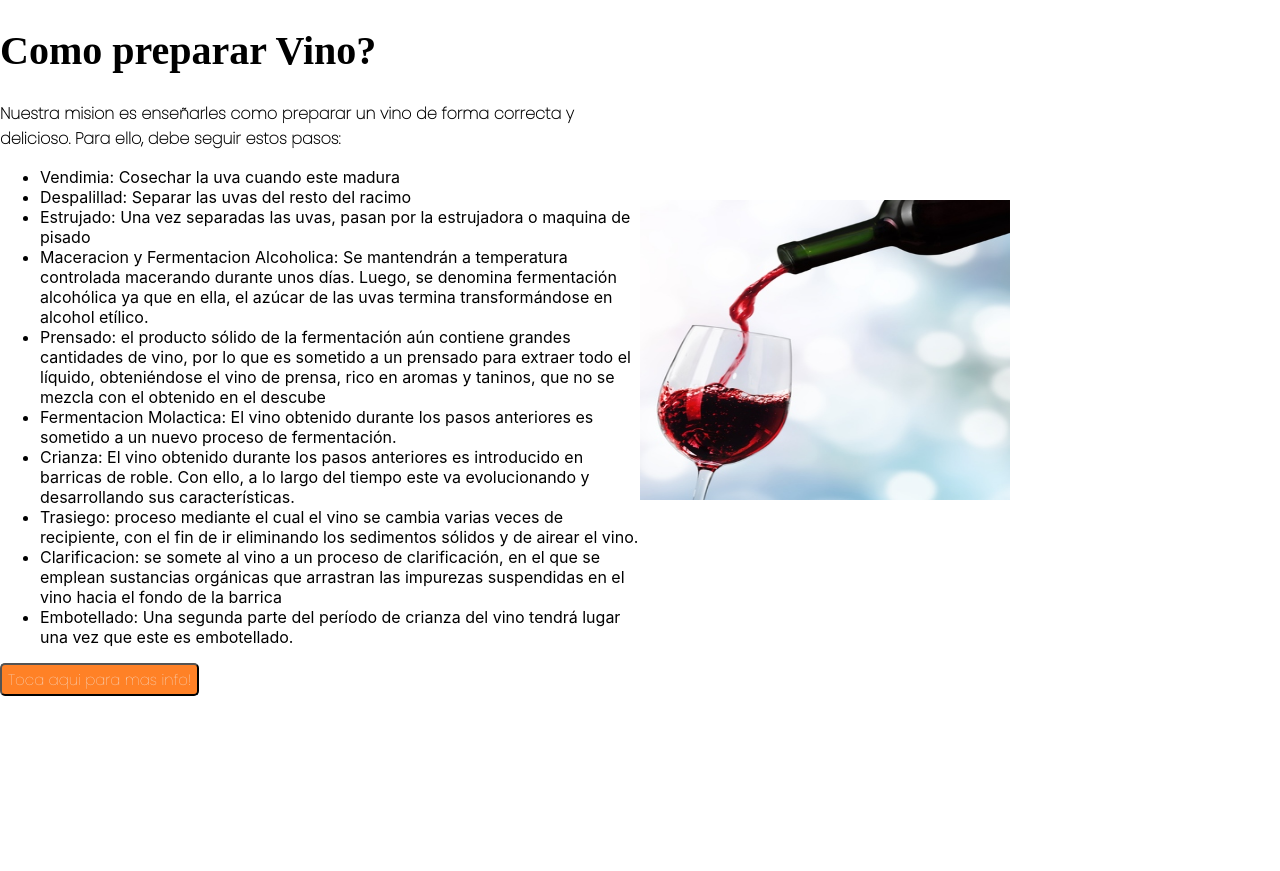
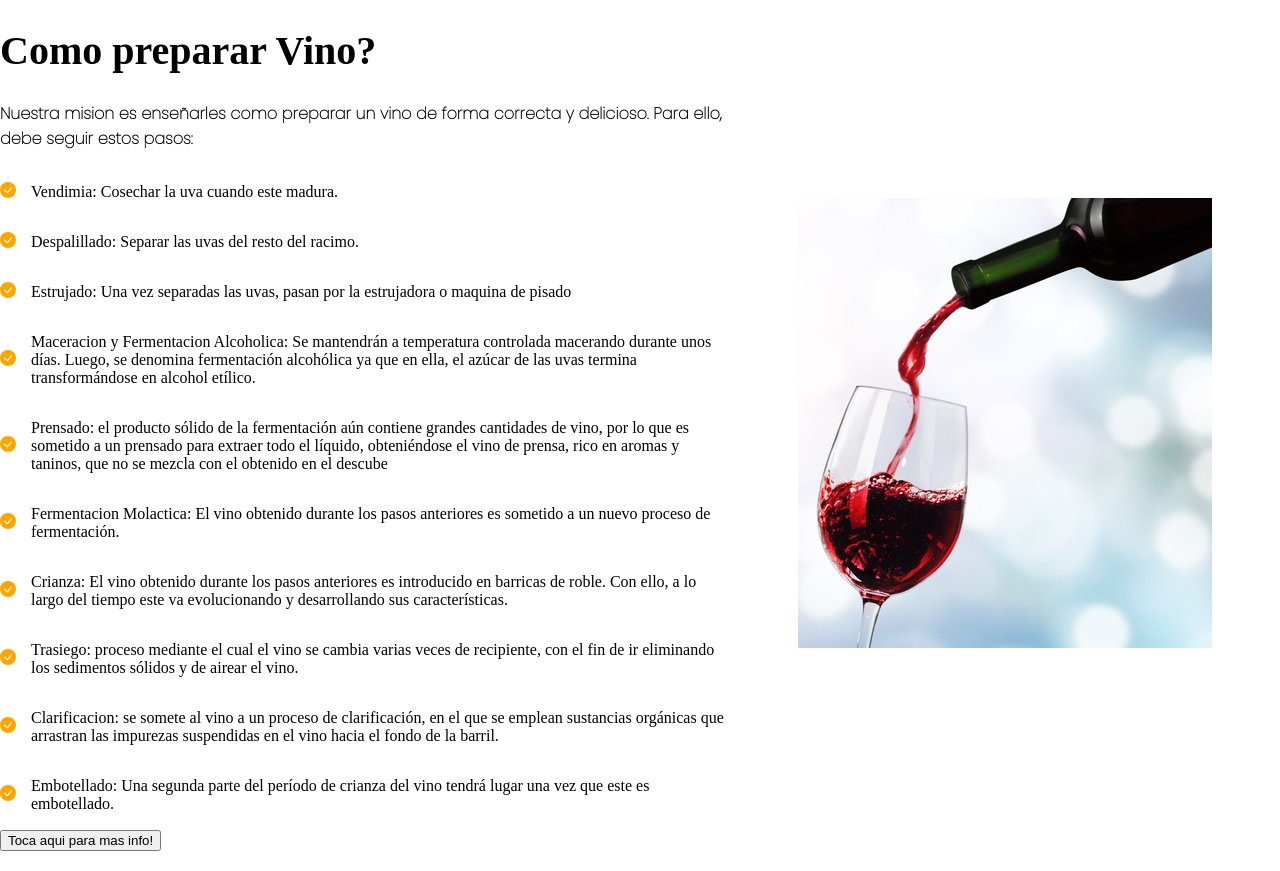
Before and after one commit to Lucas-Funes/Proyecto-Numen-2, a React (Create React App) app in the folder prueba/: page / in a window 1280 px wide. Before the commit the page ends 800 px from the top, so only its background shows below. Built offline with nearby package versions, Linux system fonts and the light colour scheme.

Commit message:
cambios del dia 28/11/2021

```diff
--- a/prueba/src/App.js
+++ b/prueba/src/App.js
@@ -6,7 +6,7 @@ import Content from './components/Content/content.js'
 //import Health from './components/Health/health.js'
 //import Navbar from './components/Navbar/navbar.js'
 //import Offers from './components/Offers/offers.js'
-import Surprise from './components/Surprise/surprise.js'
+//import Surprise from './components/Surprise/surprise.js'
 //import TellaFriend from './components/TellaFriend/tellafriend.js'
 
 
@@ -16,10 +16,10 @@ function App() {
 
       <Content/>
 
+      <br/>
 
 
 
-      <Surprise/>
 
 
 
--- a/prueba/src/components/Content/content.css
+++ b/prueba/src/components/Content/content.css
@@ -11,31 +11,128 @@ h3 {
   font-size: 16px;
 }
 
-.conteiner {
-  display: grid;
-  grid-template-columns: repeat(2, 1fr);
+p{
+  font-family: "Cormorant";
+  color: black;
+  font-size: 16px;
 }
 
-.conteiner-data ul {
-    font-family: Arial, Helvetica, sans-serif;
-    font-style: normal;
-    font-weight: normal;
-    font-size: 16px;
-    line-height: 24px;
-    text-decoration: none;
+.conteiner{
+  display: flex;
+  flex-direction: row;
+  justify-content: center;
+  align-content: center;
+  align-items: center;
 }
 
-.boton {
-  background: #ff8126;
-  border-radius: 5px;
-  color: aliceblue;
-  font-family: "Poppins";
-  font-size: 15px;
-  line-height: 27px;
+.conteiner-data{
+  display: flex;
+  flex-direction: row;
+  justify-content: center;
+  align-items: center;
+  align-content: center;
 }
 
-.conteiner-img img {
-  padding-top: 200px;
-  width: 370px;
-  height: 300px;
+
+
+.conteiner-data-images{
+  display: flex;
+  flex-direction: column;
 }
+
+
+
+
+.images-datawine-one{
+  display: flex;
+  align-items: center;
+}
+.partone-data{
+  padding-left: 15px;
+}
+
+
+
+.images-datawine-two{
+  display: flex;
+  align-items: center;
+}
+.partwo-data{
+  padding-left: 15px;
+}
+
+
+
+.images-datawine-three{
+  display: flex;
+  align-items: center;
+}
+.parthree-data{
+  padding-left: 15px;
+}
+
+
+.images-datawine-four{
+  display: flex;
+  align-items: center;
+}
+.partfour-data{
+  padding-left: 15px;
+}
+
+.images-datawine-five{
+  display: flex;
+  align-items: center;
+}
+.partfive-data{
+  padding-left: 15px;
+}
+
+
+.images-datawine-six{
+  display: flex;
+  align-items: center;
+}
+.partsix-data{
+  padding-left: 15px;
+}
+
+
+.images-datawine-seven{
+  display: flex;
+  align-items: center;
+}
+.partseven-data{
+  padding-left: 15px;
+}
+
+.images-datawine-eight{
+  display: flex;
+  align-items: center;
+}
+.parteight-data{
+  padding-left: 15px;
+}
+
+.images-datawine-nine{
+  display: flex;
+  align-items: center;
+}
+.partnine-data{
+  padding-left: 15px;
+}
+
+.images-datawine-ten{
+  display: flex;
+  align-items: center;
+}
+.parten-data{
+  padding-left: 15px;
+}
+
+.conteiner-img{
+  text-align: center;
+  width: 100%;
+  height: 100%;
+  margin: auto;
+}
--- a/prueba/src/components/Content/content.js
+++ b/prueba/src/components/Content/content.js
@@ -1,6 +1,7 @@
 import React from "react";
 import "../Content/content.js";
 import Vino from "../../Images/vinotinto.jpg";
+import icono from "../../Images/icon.svg";
 import "../Content/content.css";
 
 const Content = () => {
@@ -8,66 +9,152 @@ const Content = () => {
     <>
       <div className="conteiner">
         <div ClassName="conteiner-data">
+          <div className="data">
+            <div className="title-data">
               <h1>Como preparar Vino?</h1>
+            </div>
 
+            <div className="subtitle-data">
               <h3>
-            Nuestra mision es enseñarles como preparar un vino de forma correcta
-            y delicioso. Para ello, debe seguir estos pasos:
+                Nuestra mision es enseñarles como preparar un vino de forma
+                correcta y delicioso. Para ello, debe seguir estos pasos:
               </h3>
-          <ul>
-            <li>Vendimia: Cosechar la uva cuando este madura</li>
+            </div>
 
-            <li>Despalillad: Separar las uvas del resto del racimo</li>
+            <div className="conteiner-data-images">
 
-            <li>
-              Estrujado: Una vez separadas las uvas, pasan por la estrujadora o
-              maquina de pisado
-            </li>
+              <div className="images-datawine-one">
+                <div className = "partone-img">
+                  <img src = {icono}/>
+                </div>
 
-            <li>
-              Maceracion y Fermentacion Alcoholica: Se mantendrán a temperatura
-              controlada macerando durante unos días. Luego, se denomina
-              fermentación alcohólica ya que en ella, el azúcar de las uvas
-              termina transformándose en alcohol etílico.
-            </li>
+                <div className = "partone-data">
+                  <p>Vendimia: Cosechar la uva cuando este madura.</p>
+                </div>
+              </div>
 
-            <li>
+              <div className="images-datawine-two">
+                <div className="parttwo-img">
+                  <img src={icono} />
+                </div>
+                <div className="partwo-data">
+                  <p>Despalillado: Separar las uvas del resto del racimo.</p>
+                </div>
+              </div>
+
+              <div className="images-datawine-three">
+                <div className="parthree-img">
+                  <img src={icono} />
+                </div>
+                <div className="parthree-data">
+                  <p>
+                    Estrujado: Una vez separadas las uvas, pasan por la
+                    estrujadora o maquina de pisado
+                  </p>
+                </div>
+              </div>
+
+              <div className="images-datawine-four">
+                <div className="partfour-img">
+                  <img src={icono} />
+                </div>
+                <div className="partfour-data">
+                  <p>
+                    Maceracion y Fermentacion Alcoholica: Se mantendrán a
+                    temperatura controlada macerando durante unos días. Luego,
+                    se denomina fermentación alcohólica ya que en ella, el
+                    azúcar de las uvas termina transformándose en alcohol
+                    etílico.
+                  </p>
+                </div>
+              </div>
+
+              <div className="images-datawine-five">
+                <div className="partfive-img">
+                  <img src={icono} />
+                </div>
+                <div className="partfive-data">
+                  <p>
                     Prensado: el producto sólido de la fermentación aún contiene
-              grandes cantidades de vino, por lo que es sometido a un prensado
-              para extraer todo el líquido, obteniéndose el vino de prensa, rico
-              en aromas y taninos, que no se mezcla con el obtenido en el
-              descube
-            </li>
+                    grandes cantidades de vino, por lo que es sometido a un
+                    prensado para extraer todo el líquido, obteniéndose el vino
+                    de prensa, rico en aromas y taninos, que no se mezcla con el
+                    obtenido en el descube
+                  </p>
+                </div>
+              </div>
 
-            <li>
+              <div className="images-datawine-six">
+                <div className="partsix-img">
+                  <img src={icono} />
+                </div>
+                <div className="partsix-data">
+                  <p>
                     Fermentacion Molactica: El vino obtenido durante los pasos
                     anteriores es sometido a un nuevo proceso de fermentación.
-            </li>
+                  </p>
+                </div>
+              </div>
 
-            <li>
+              <div className="images-datawine-seven">
+                <div className="partseven-img">
+                  <img src={icono} />
+                </div>
+                <div className="partseven-data">
+                  <p>
                     Crianza: El vino obtenido durante los pasos anteriores es
-              introducido en barricas de roble. Con ello, a lo largo del tiempo
-              este va evolucionando y desarrollando sus características.
-            </li>
+                    introducido en barricas de roble. Con ello, a lo largo del
+                    tiempo este va evolucionando y desarrollando sus
+                    características.
+                  </p>
+                </div>
+              </div>
 
-            <li>
-              Trasiego: proceso mediante el cual el vino se cambia varias veces
-              de recipiente, con el fin de ir eliminando los sedimentos sólidos
-              y de airear el vino.
-            </li>
+              <div className="images-datawine-eight">
+                <div className="parteight-img">
+                  <img src={icono} />
+                </div>
+                <div className="parteight-data">
+                  <p>
+                    Trasiego: proceso mediante el cual el vino se cambia varias
+                    veces de recipiente, con el fin de ir eliminando los
+                    sedimentos sólidos y de airear el vino.
+                  </p>
+                </div>
+              </div>
 
-            <li>
-              Clarificacion: se somete al vino a un proceso de clarificación, en
-              el que se emplean sustancias orgánicas que arrastran las impurezas
-              suspendidas en el vino hacia el fondo de la barrica
-            </li>
+              <div className="images-datawine-nine">
+                <div className="partenine-img">
+                  <img src={icono} />
+                </div>
+                <div className="partnine-data">
+                  <p>
+                    Clarificacion: se somete al vino a un proceso de
+                    clarificación, en el que se emplean sustancias orgánicas que
+                    arrastran las impurezas suspendidas en el vino hacia el
+                    fondo de la barril.
+                  </p>
+                </div>
+              </div>
 
-            <li>
-              Embotellado: Una segunda parte del período de crianza del vino
-              tendrá lugar una vez que este es embotellado.
-            </li>
-          </ul>
+              <div className="images-datawine-ten">
+                <div className="parten-img">
+                  <img src={icono} />
+                </div>
+                <div className="parten-data">
+                  <p>
+                    Embotellado: Una segunda parte del período de crianza del
+                    vino tendrá lugar una vez que este es embotellado.
+                  </p>
+                </div>
+              </div>
+            </div>
+          </div>
+
+          <div className = "button-conteiner">
             <button className="boton">Toca aqui para mas info!</button>
+          </div>
+
         </div>
 
         <div className="conteiner-img">
--- a/prueba/src/components/Surprise/surprise.js
+++ b/prueba/src/components/Surprise/surprise.js
@@ -1,10 +1,32 @@
 import React from "react";
 import '../Surprise/surprise.css'
+import vinooferta from '../../Images/vinooferta.jpg'
 
 const Surprise = () => {
     return (
         <>
+            <div className = "conteiner">
 
+                <div className = "data">
+                    <img src = {vinooferta}/>
+                    <h1>Sorprende a alguien!</h1>
+                    <h2>De fiesta con amigos!</h2>
+                    <br/>
+                    <p>
+                        Nuestra caja de distintos vinos, es especial para una ocasion en espacial
+                        o para una cena con amigos o familiares.
+                    </p>
+                    <p>
+                        Es ideal a la hora de regalar en un evento o para esos momentos que son precisos
+                        de un buen vino.
+                    </p>
+
+                    <button>Toca aqui para adquirir nuestra caja</button>
+
+                </div>
+
+
+            </div>
         </>
     );
 }
```
Also changed, not shown: prueba/src/Images/icon.svg (added), prueba/src/Images/vinooferta.jpg (added). Lines whose indentation alone changed are shown as unchanged.
